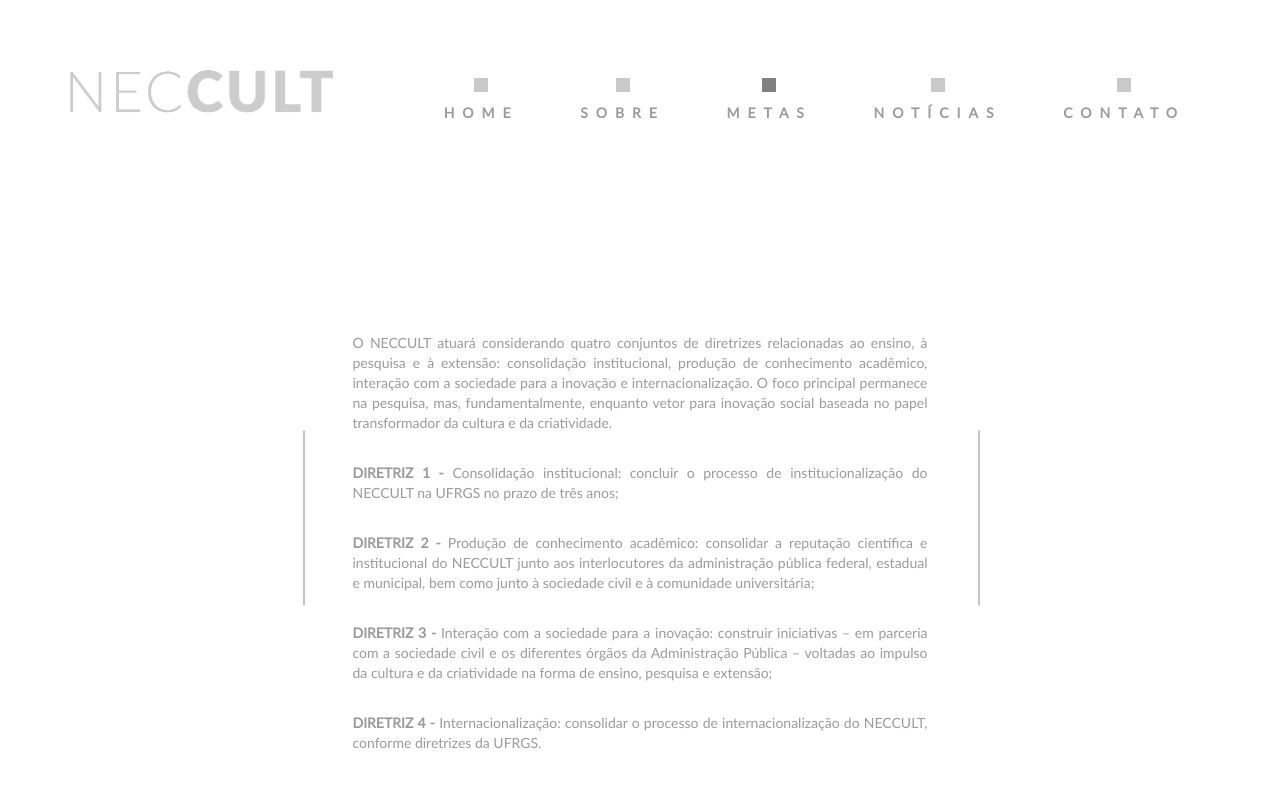
After one commit to BibianaDavila/neccult, a PHP site: page /metas.php in a window 1280 px wide. The commit adds this page. Shown: the top 787 px of the page. Run offline with PHP 8.4, Linux system fonts and the light colour scheme; some libraries are stand-ins or nearby versions.

Commit message:
Adicionada página de Metas

```diff
--- a/css/main.css
+++ b/css/main.css
@@ -215,3 +215,11 @@ li.active div.square, li a:hover div.square{
 .links-list{
 	margin: 80px 0px 30px 0px;
 }
+
+/*=== página meta ===*/
+.metas-text{
+	display: inline-block;
+	width: 90%;
+	text-align: justify;
+	padding: 80px 50px 20px 50px;
+}
--- a/index.php
+++ b/index.php
@@ -32,7 +32,7 @@
 
 							<li class="active"><a href=""><div class="square"></div>Home</a></li>
 							<li><a href="sobre.php"><div class="square"></div>Sobre</a></li>
-							<li><a href=""><div class="square"></div>Metas</a></li>
+							<li><a href="metas.php"><div class="square"></div>Metas</a></li>
 							<li><a href=""><div class="square"></div>Notícias</a></li>
 							<li><a href=""><div class="square"></div>Contato</a></li>
 
--- /dev/null
+++ b/metas.php
@@ -0,0 +1,83 @@
+<!DOCTYPE html>
+<html>
+	<head>
+		<meta charset="UTF-8">
+		<meta name="viewport" content="width=device-width, initial-scale=1.0" />
+		<link rel="stylesheet" type="text/css" href="css/bootstrap.css">
+		<link rel="stylesheet" type="text/css" href="css/main.css">
+
+		<title>NECCULT</title>
+
+		<script src="https://ajax.googleapis.com/ajax/libs/jquery/3.1.0/jquery.min.js"></script>
+		<script type="text/javascript" src="js/bootstrap.js"></script>
+		<script type="text/javascript" src="js/main.js"></script>
+
+		<link href="https://fonts.googleapis.com/css?family=Playfair+Display" rel="stylesheet">
+
+	</head>
+	<body>
+
+		<!--=== header ===-->
+		<header>
+			<div class="container">
+				<div class="row">
+
+					<!-- logo -->
+					<div class="col-md-3">
+						<img src="images/logo.png" class="logo"/>
+					</div>
+
+					<div class="col-md-9 text-right">
+						<ul class="custom-nav">
+
+							<li><a href="index.php"><div class="square"></div>Home</a></li>
+							<li><a href="sobre.php"><div class="square"></div>Sobre</a></li>
+							<li class="active"><div class="square"></div>Metas</li>
+							<li><a href=""><div class="square"></div>Notícias</a></li>
+							<li><a href=""><div class="square"></div>Contato</a></li>
+
+						</ul>
+					</div>
+
+				</div>
+			</div>
+		</header>
+
+		<!--=== conteúdo ===-->
+		<div class="content">
+			<div class="container">
+				<div class="row">
+					<div class="col-md-8 col-md-offset-2 text-center">
+
+						<div class="separador-vertical"></div>
+
+						<div class="metas-text">
+
+							<p>O NECCULT atuará considerando quatro conjuntos de diretrizes relacionadas ao ensino, à pesquisa e à extensão: consolidação institucional, produção de conhecimento acadêmico, interação com a sociedade para a inovação e internacionalização. O foco principal permanece na pesquisa, mas, fundamentalmente, enquanto vetor para inovação social baseada no papel transformador da cultura e da criatividade.</p>
+
+							<br/>
+
+							<p><b>DIRETRIZ 1 -</b> Consolidação institucional: concluir o processo de institucionalização do NECCULT na UFRGS no prazo de três anos;</p>
+
+							<br/>
+
+							<p><b>DIRETRIZ 2 -</b> Produção de conhecimento acadêmico: consolidar a reputação científica e institucional do NECCULT junto aos interlocutores da administração pública federal, estadual e municipal, bem como junto à sociedade civil e à comunidade universitária;</p>
+
+							<br/>
+
+							<p><b>DIRETRIZ 3 -</b> Interação com a sociedade para a inovação: construir iniciativas – em parceria com a sociedade civil e os diferentes órgãos da Administração Pública – voltadas ao impulso da cultura e da criatividade na forma de ensino, pesquisa e extensão;</p>
+
+							<br/>
+
+							<p><b>DIRETRIZ 4 -</b> Internacionalização: consolidar o processo de internacionalização do NECCULT, conforme diretrizes da UFRGS.</p>
+
+						</div>
+
+						<div class="separador-vertical"></div>
+
+					</div>
+				</div>
+			</div>
+		</div>
+	</body>
+</html>
--- a/sobre.php
+++ b/sobre.php
@@ -32,7 +32,7 @@
 
 							<li><a href="index.php"><div class="square"></div>Home</a></li>
 							<li class="active"><div class="square"></div>Sobre</li>
-							<li><a href=""><div class="square"></div>Metas</a></li>
+							<li><a href="metas.php"><div class="square"></div>Metas</a></li>
 							<li><a href=""><div class="square"></div>Notícias</a></li>
 							<li><a href=""><div class="square"></div>Contato</a></li>
 
```
